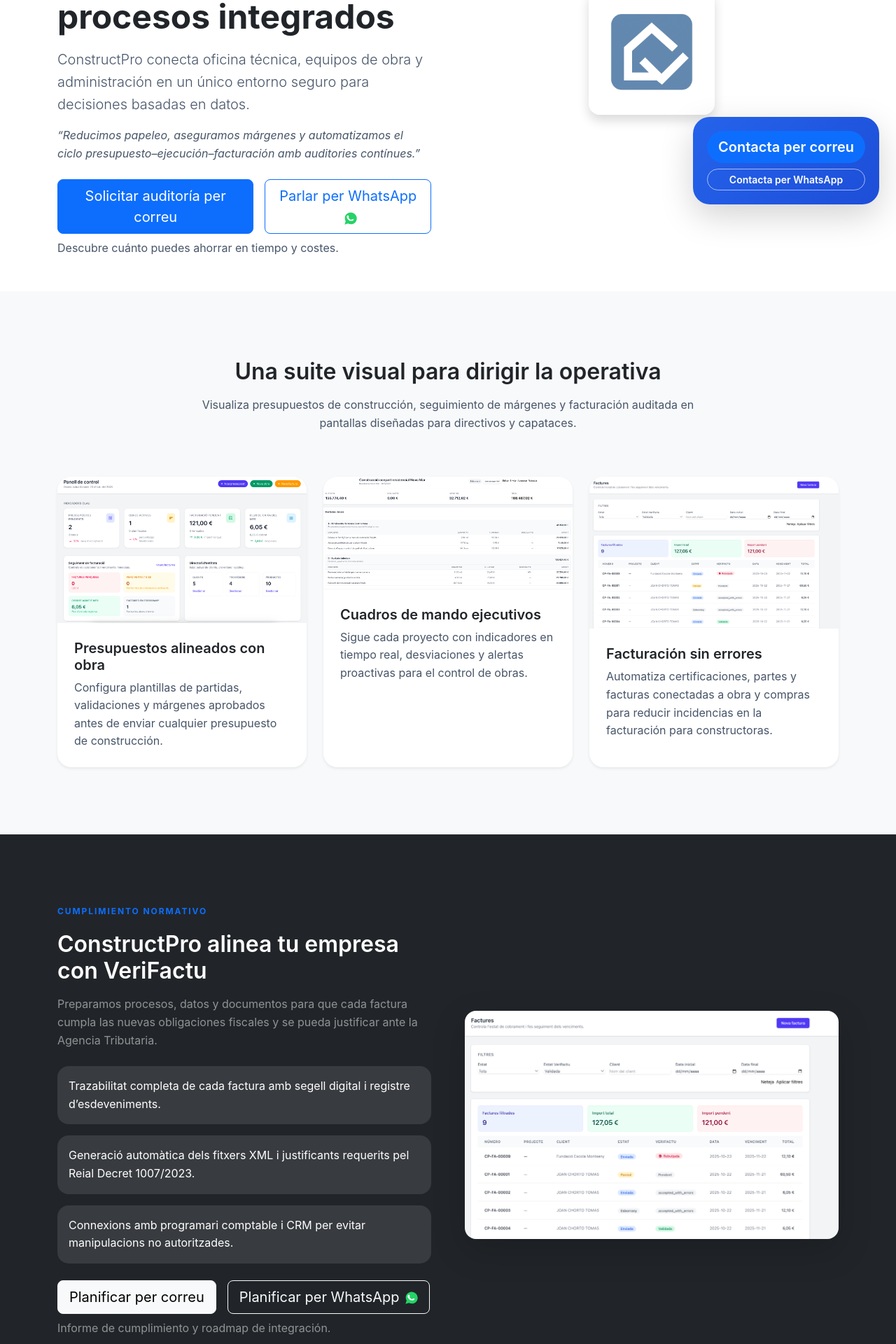
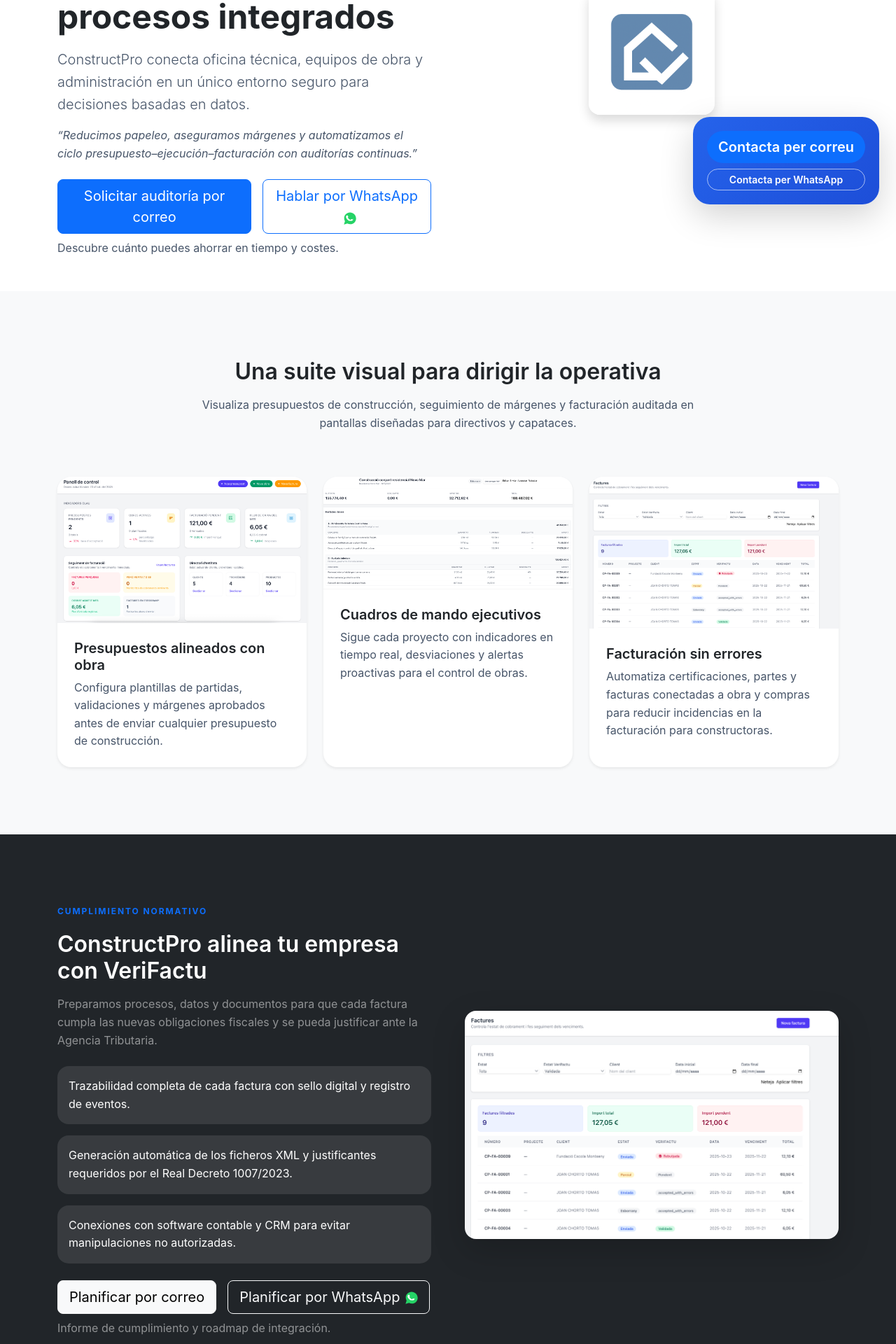
Before and after one commit to joanchorto1/web-jct-agency, a React (Create React App) app: page /constructpro in a window 1280 px wide. Shown: the part 484-2404 px from the top of the page at 70% size. Built offline with nearby package versions, Linux system fonts and the light colour scheme.

Commit message:
Update ConstructPro page strings to Spanish

```diff
--- a/src/pages/ConstructPro/index.jsx
+++ b/src/pages/ConstructPro/index.jsx
@@ -164,19 +164,19 @@
     title: 'Automatización',
     description: "Del parte aprobado al presupuesto y de ahí a la factura sin copiar datos, reduciendo errores y tiempos administrativos.",
     icon: ReliefAutomationIcon,
-    alt: 'Icona automatització',
+    alt: 'Icono automatización',
   },
   {
     title: 'Informes y márgenes',
     description: 'Conoce el beneficio de cada obra con dashboards, alertas de desviaciones y reportes para la toma de decisiones.',
     icon: ReliefReportsIcon,
-    alt: 'Icona informes',
+    alt: 'Icono informes',
   },
   {
     title: 'Acceso desde cualquier lugar',
-    description: 'Oficina, mòbil u obra amb permisos per rols i registre de canvis per mantenir la seguretat i traçabilitat.',
+    description: 'Oficina, móvil u obra con permisos por roles y registro de cambios para mantener la seguridad y trazabilidad.',
     icon: ReliefAccessIcon,
-    alt: 'Icona accés remot',
+    alt: 'Icono acceso remoto',
   },
 ];
 
@@ -187,37 +187,37 @@
   },
   {
     title: 'Proyecto piloto',
-    description: 'Fase piloto amb l\'equip clau per validar fluxos, permisos i informes en poques setmanes.',
+    description: 'Fase piloto con el equipo clave para validar flujos, permisos e informes en pocas semanas.',
   },
   {
     title: 'Implementación completa',
-    description: 'ERP modular amb mòduls de parts, pressupostos, compres i facturació adaptat al teu negoci.',
+    description: 'ERP modular con módulos de partes, presupuestos, compras y facturación adaptado a tu negocio.',
   },
   {
     title: 'Mantenimiento y evolución',
-    description: 'Suport continu, revisions periòdiques i noves funcionalitats segons necessitats de obra.',
+    description: 'Soporte continuo, revisiones periódicas y nuevas funcionalidades según necesidades de obra.',
   },
 ];
 
 const testimonials = [
   {
     quote: '“Reducimos un 60% el tiempo administrativo.”',
-    detail: 'Digitalización de parts i automatització de factures per a empreses de obra.',
+    detail: 'Digitalización de partes y automatización de facturas para empresas de obra.',
   },
   {
     quote: '“Ahora sé exactamente el margen de cada proyecto.”',
-    detail: 'Quadres de comandament amb costos actualitzats i alertes de desviació.',
+    detail: 'Cuadros de mando con costes actualizados y alertas de desviación.',
   },
   {
     quote: '“Todo el equipo trabaja con la misma información.”',
-    detail: 'Portal compartit entre oficina, cap d\'obra i subcontractes.',
+    detail: 'Portal compartido entre oficina, jefe de obra y subcontratas.',
   },
 ];
 
 const verifactuHighlights = [
-  'Trazabilitat completa de cada factura amb segell digital i registre d’esdeveniments.',
-  'Generació automàtica dels fitxers XML i justificants requerits pel Reial Decret 1007/2023.',
-  'Connexions amb programari comptable i CRM per evitar manipulacions no autoritzades.',
+  'Trazabilidad completa de cada factura con sello digital y registro de eventos.',
+  'Generación automática de los ficheros XML y justificantes requeridos por el Real Decreto 1007/2023.',
+  'Conexiones con software contable y CRM para evitar manipulaciones no autorizadas.',
 ];
 
 const WhatsAppIcon = () => (
@@ -285,14 +285,14 @@
                 ConstructPro conecta oficina técnica, equipos de obra y administración en un único entorno seguro para decisiones basadas en datos.
               </p>
               <p className="text-muted fst-italic">
-                “Reducimos papeleo, aseguramos márgenes y automatizamos el ciclo presupuesto–ejecución–facturación amb auditories contínues.”
+                “Reducimos papeleo, aseguramos márgenes y automatizamos el ciclo presupuesto–ejecución–facturación con auditorías continuas.”
               </p>
               <ContactActionGroup
                 className="mt-4"
                 emailHref={EMAIL_LINKS.constructProInfo}
                 whatsappHref={WHATSAPP_LINKS.constructProInfo}
-                emailLabel="Solicitar auditoría per correu"
-                whatsappLabel="Parlar per WhatsApp"
+                emailLabel="Solicitar auditoría por correo"
+                whatsappLabel="Hablar por WhatsApp"
               />
               <span className="text-muted d-block mt-2">
                 Descubre cuánto puedes ahorrar en tiempo y costes.
@@ -356,8 +356,8 @@
                 className="mt-4"
                 emailHref={EMAIL_LINKS.constructProInfo}
                 whatsappHref={WHATSAPP_LINKS.constructProInfo}
-                emailLabel="Planificar per correu"
-                whatsappLabel="Planificar per WhatsApp"
+                emailLabel="Planificar por correo"
+                whatsappLabel="Planificar por WhatsApp"
                 variant="light"
                 whatsappVariant="outline-light"
               />
@@ -394,8 +394,8 @@
                 className="justify-content-center mt-4"
                 emailHref={EMAIL_LINKS.constructProInfo}
                 whatsappHref={WHATSAPP_LINKS.constructProInfo}
-                emailLabel="Solicitar anàlisi per correu"
-                whatsappLabel="Sol·licitar per WhatsApp"
+                emailLabel="Solicitar análisis por correo"
+                whatsappLabel="Solicitar por WhatsApp"
                 variant="outline-primary"
                 whatsappVariant="outline-primary"
               />
@@ -489,8 +489,8 @@
               className="justify-content-center"
               emailHref={EMAIL_LINKS.constructProInfo}
               whatsappHref={WHATSAPP_LINKS.constructProInfo}
-              emailLabel="Solicitar auditoría per correu"
-              whatsappLabel="Parlar per WhatsApp"
+              emailLabel="Solicitar auditoría por correo"
+              whatsappLabel="Hablar por WhatsApp"
             />
           </div>
         </div>
```
